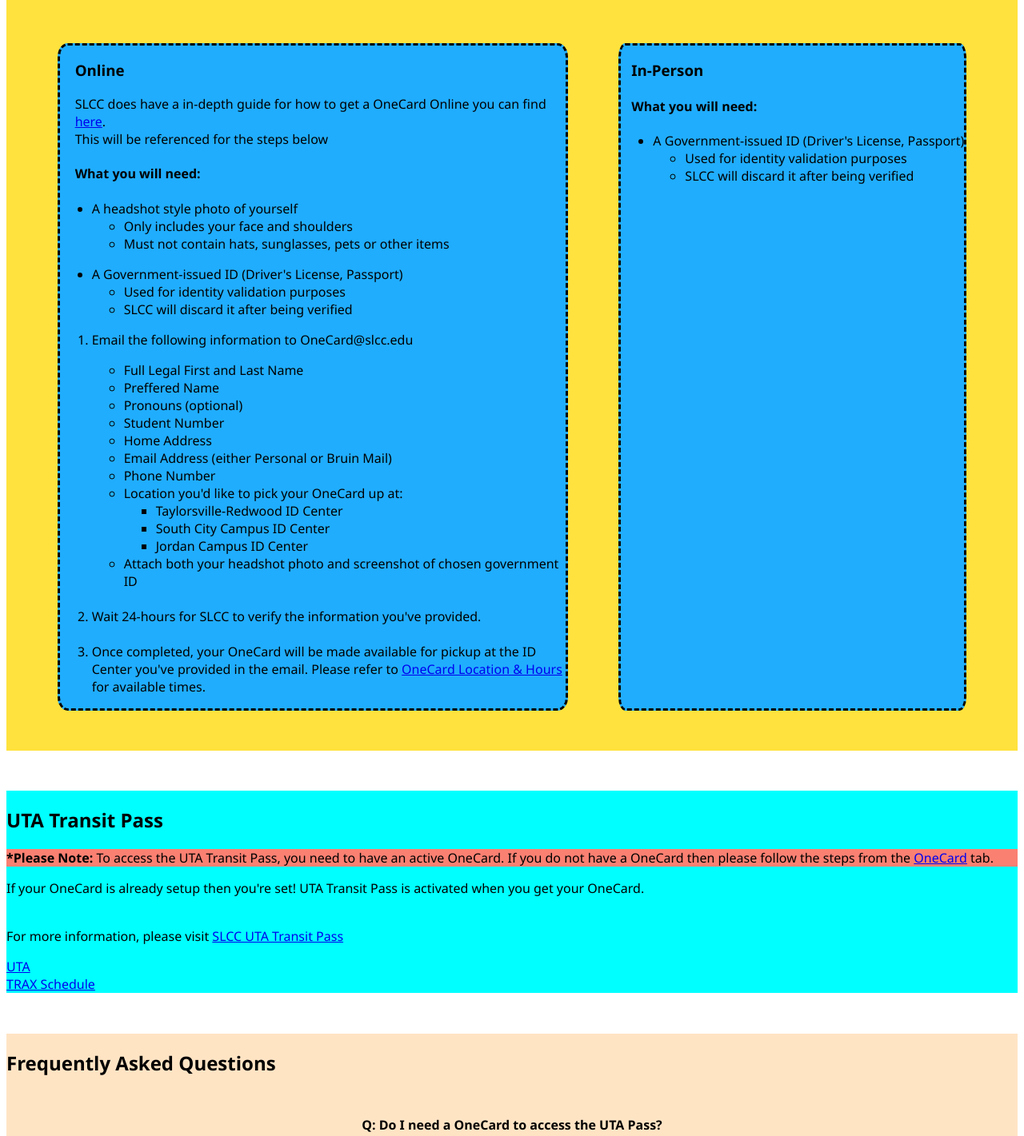
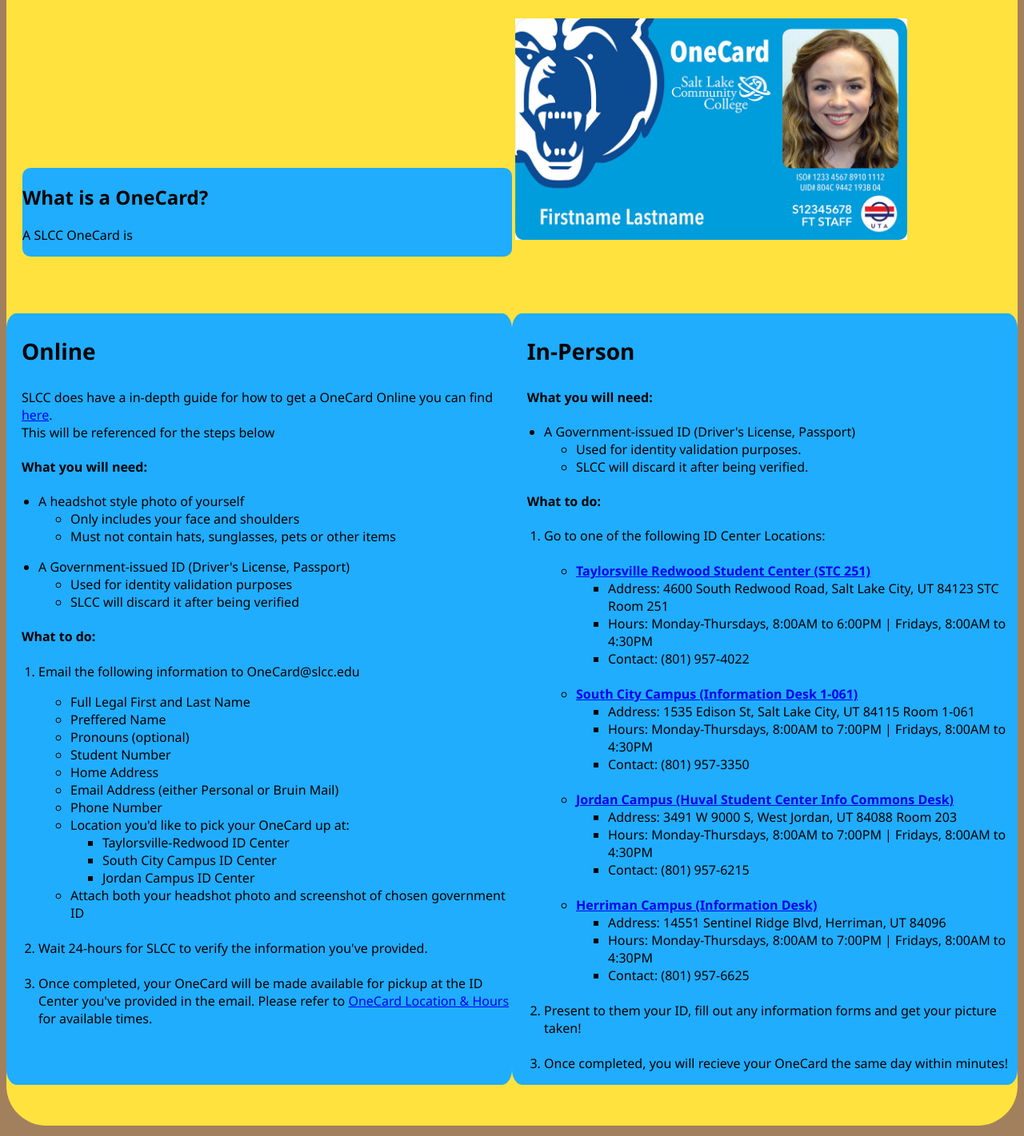
Before and after one commit to AegeanGrey/SLCC-OneCard, a plain HTML site: page index.html in a window 1280 px wide. Shown: the part 518-1939 px from the top of the page at 80% size. Drawn offline with Linux system fonts and the light colour scheme.

Commit message:
new stuff

```diff
--- a/assets/style.css
+++ b/assets/style.css
@@ -1,11 +1,15 @@
 * {
     font-family: 'Segoe UI', Tahoma, Geneva, Verdana, sans-serif;
+}
+
+body {
+    background-color: rgba(129, 84, 37, 0.738);
 }
 
 header {
     height: 80px;
     contain: content;
-    background-color: rgba(129, 84, 37, 0.738);
+    /* background-color: rgba(129, 84, 37, 0.738); */
 }
 
 header h1 {
@@ -55,6 +59,24 @@ section {
     width: 50%;
 }
 
+.onecard-explain {
+    background-color: rgb(255, 226, 61);
+}
+
+.onecard-card {
+    display: inline-block;
+    margin: auto;
+    width: 50%;
+    border-radius: 10px 10px 10px 10px;
+    background-color: rgb(32, 173, 254);
+}
+
+.card-header {
+    z-index: 1;
+    margin-left: 42%;
+    margin-right: 2%;
+}
+
 .onecard {
     padding-top: 4%;
     display: flex;
@@ -63,11 +85,12 @@ section {
     margin-bottom: 4%;
     background-color: rgb(255, 226, 61);
     padding-bottom: 4%;
+    border-bottom-left-radius: 50px;
+    border-bottom-right-radius: 50px;
 }
 
 .onecard-online {
     order: 1;
-    border-style: dashed;
     max-width: 50%;
     background-color: rgb(32, 173, 254);
     border-radius: 2%;
@@ -75,31 +98,50 @@ section {
 
 .onecard-in-person {
     order: 2;
-    border-style: dashed;
+    padding-right: 10px;
     max-width: 50%;
     background-color: rgb(32, 173, 254);
     border-radius: 2%;
 }
 
+.uta-pass-header {
+    border-top-left-radius: 200px;
+    border-top-right-radius: 200px;
+    background-color: aqua;
+    padding-top: 4%;
+    /* padding-bottom: 4%; */
+}
+
 .uta-pass {
-    z-index: 2;
-    margin-top: 4%;
+    text-align: center;
+    padding-top: 4%;
     margin-bottom: 4%;
-    position: sticky;
     background-color: aqua;
-
+    border-bottom-left-radius: 50px;
+    border-bottom-right-radius: 50px;
 }
 
 #warning {
+    margin: auto;
+    width: 50%;
+    border: 3px solid rgb(167, 23, 23);
+    padding: 10px;
     background-color: salmon;
 }
 
 .faq {
-    z-index: 3;
+    border-top-left-radius: 200px;
+    border-top-right-radius: 200px;
     margin-top: 4%;
     margin-bottom: 4%;
     position: sticky;
     background-color: bisque;
+    border-bottom-left-radius: 50px;
+    border-bottom-right-radius: 50px;
+}
+
+.faq h2 {
+    font-size: 34px;
 }
 
 #faq-question {
@@ -109,7 +151,11 @@ section {
 }
 
 #faq-question h4 {
+    font-size: 20px;
+}
 
+#faq-question p {
+    font-size: 20px;
 }
 
 footer {
--- a/index.html
+++ b/index.html
@@ -33,15 +33,25 @@
     <!-- OneCard Section -->
     <section class="onecard-header" id="one-card">
       <div>
-        <img class="center" src="./assets/images/OneCardTransparent.png">
+        <a href="https://www.slcc.edu/onecard/index.aspx" target="_blank"><img class="center" src="./assets/images/OneCardTransparent.png"></a>
         <!-- <img src="./assets/images/OneCardGirl.jpg" style="max-width: 30%;"> -->
+      </div>
+    </section>
+
+    <section class="onecard-explain">
+      <div class="card-header" style="margin: 20px;">
+        <div class="onecard-card">
+          <h2>What is a OneCard?</h2>
+          <p>A SLCC OneCard is </p>
+        </div>
+        <img src="./assets/images/OneCardGirl.jpg" style="display: inline; max-width: 40%;">
       </div>
     </section>
 
     <!-- Onecard Parent -->
     <section class="onecard">
       <div class="onecard-online">
-        <h3 style="margin-left: 3%;">Online</h3>
+        <h3 style="margin-left: 3%; font-size: 28px;">Online</h3>
         <div>
           <p style="margin-left: 3%;">SLCC does have a in-depth guide for how to get a OneCard Online you can find <a href="https://www.slcc.edu/onecard/index.aspx" target="_blank">here</a>.<br>This will be referenced for the steps below</p>
         </div>
@@ -69,6 +79,7 @@
         </div>
 
         <div>
+          <h4 style="margin-left: 3%;">What to do:</h4>
           <ol>
             <li>
               <p>Email the following information to OneCard@slcc.edu</p>
@@ -99,37 +110,91 @@
 
       <!-- OneCard In-Person Div -->
       <div class="onecard-in-person">
-        <h3 style="margin-left: 3%;">In-Person</h3>
+        <h3 style="margin-left: 3%; font-size: 28px;">In-Person</h3>
           <div>
             <h4 style="margin-left: 3%;">What you will need:</h4>
             <div>
               <ul>
                 <li>A Government-issued ID (Driver's License, Passport)</li>
                 <ul>
-                  <li>Used for identity validation purposes</li>
-                  <li>SLCC will discard it after being verified</li>
+                  <li>Used for identity validation purposes.</li>
+                  <li>SLCC will discard it after being verified.</li>
                 </ul>
               </ul>
             </div>
           </div>
 
+          <div>
+            <h4 style="margin-left: 3%;">What to do:</h4>
+            <ol>
+              <li>Go to one of the following ID Center Locations:</li>
+              <br>
+              <ul>
 
+                <li><a href="https://www.slcc.edu/studentcenter/taylorsville-redwood-student-center/index.aspx" target="_blank"><b>Taylorsville Redwood Student Center (STC 251)</b></a></li>
+                <ul>
+                  <li>Address: 4600 South Redwood Road, Salt Lake City, UT 84123 STC Room 251</li>
+                  <li>Hours: Monday-Thursdays, 8:00AM to 6:00PM | Fridays, 8:00AM to 4:30PM</li>
+                  <li>Contact: (801) 957-4022</li>
+                </ul>
+                <br>
+
+                <li><a href="https://i.slcc.edu/facilities/south-city-campus.aspx" target="_blank"><b>South City Campus (Information Desk 1-061)</b></a></li>
+                <ul>
+                  <li>Address: 1535 Edison St, Salt Lake City, UT 84115 Room 1-061</li>
+                  <li>Hours: Monday-Thursdays, 8:00AM to 7:00PM | Fridays, 8:00AM to 4:30PM</li>
+                  <li>Contact: (801) 957-3350</li>
+                </ul>
+                <br>
+
+                <li><a href="https://www.slcc.edu/studentcenter/jordan-stu-center/index.aspx" target="_blank"><b>Jordan Campus (Huval Student Center Info Commons Desk)</b></a></li>
+                <ul>
+                  <li>Address: 3491 W 9000 S, West Jordan, UT 84088 Room 203</li>
+                  <li>Hours: Monday-Thursdays, 8:00AM to 7:00PM | Fridays, 8:00AM to 4:30PM</li>
+                  <li>Contact: (801) 957-6215</li>
+                </ul>
+                <br>
+
+                <li><a href="https://www.slcc.edu/herriman/index.aspx" target="_blank"><b>Herriman Campus (Information Desk)</b></a></li>
+                <ul>
+                  <li>Address: 14551 Sentinel Ridge Blvd, Herriman, UT 84096</li>
+                  <li>Hours: Monday-Thursdays, 8:00AM to 7:00PM | Fridays, 8:00AM to 4:30PM</li>
+                  <li>Contact: (801) 957-6625</li>
+                </ul>
+              </ul>
+              <br>
+              <li>Present to them your ID, fill out any information forms and get your picture taken!</li>
+                <br>
+                <li>Once completed, you will recieve your OneCard the same day within minutes!</li>
+            </ol>
+          </div>
+
+          <div>
+
+          </div>
       </div>
     </section>
 
     <!-- UTA Pass Section -->
-    <section class="uta-pass" id="uta-pass">
+    <section class="uta-pass-header" id="uta-pass">
       <div>
-        <h2>UTA Transit Pass</h2>
-        <p></p>
+        <a href="https://www.rideuta.com" target="_blank"><img class="center" src="./assets/images/UTA-Transparent-Logo.png"></a>
       </div>
+    </section>
 
+    <section class="uta-pass">
       <div id="warning">
-        <p><b>*Please Note:</b> To access the UTA Transit Pass, you need to have an active OneCard. If you do not have a OneCard then please follow the steps from the <a href="#one-card">OneCard</a> tab.</p>
+        <p><b>*Please Note:</b> To access the UTA Transit Pass, you need to have an active OneCard.<br> If you do not have a OneCard then please follow the steps from the <a href="#one-card">OneCard</a> tab.</p>
       </div>
 
       <div>
         <p>If your OneCard is already setup then you're set! UTA Transit Pass is activated when you get your OneCard.</p>
+      </div>
+
+      <div>
+        <div></div>
+        <div></div>
+        <div></div>
       </div>
 
       <div>
@@ -148,8 +213,12 @@
 
     <section class="faq" id="faq">
       <div>
-        <h2>Frequently Asked Questions</h2>
-        <p></p>
+        <h2 style="text-align: center;">Frequently Asked Questions</h2>
+      </div>
+
+      <div id="faq-question">
+        <h4>Q: Do I need to pay for my OneCard?</h4>
+        <p>A: No, your OneCard fee is already covered by your student fee's.</p>
       </div>
 
       <div id="faq-question">
@@ -173,7 +242,7 @@
       </div>
 
       <div id="faq-question">
-        <h4>Q: What does the UTA Pass cover?</h4>
+        <h4>Q: What does the UTA Pass not cover?</h4>
         <p>A: The UTA Pass does not cover express buses, ski resort buses, or other special UTA transportation.</p>
       </div>
     </section>
```
Also changed, not shown: assets/images/UTA-Transparent-Logo.png (added).
